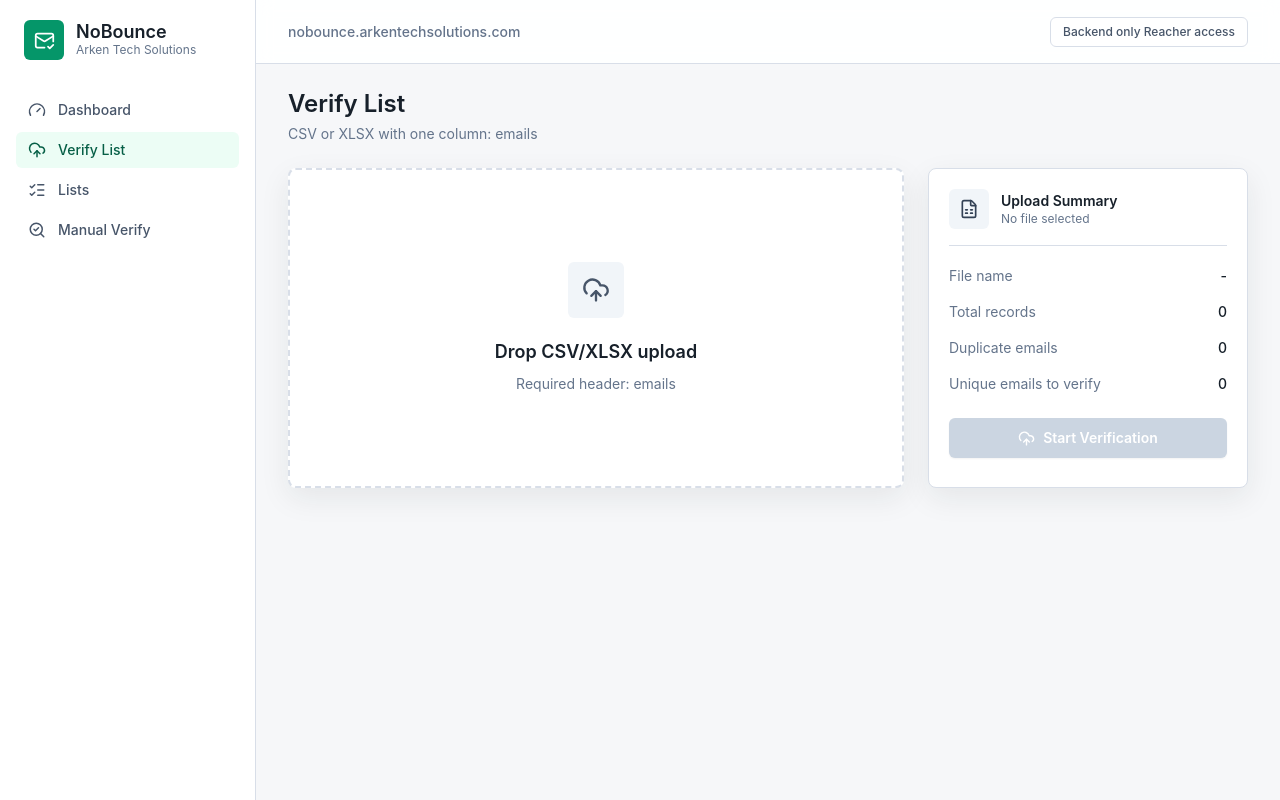
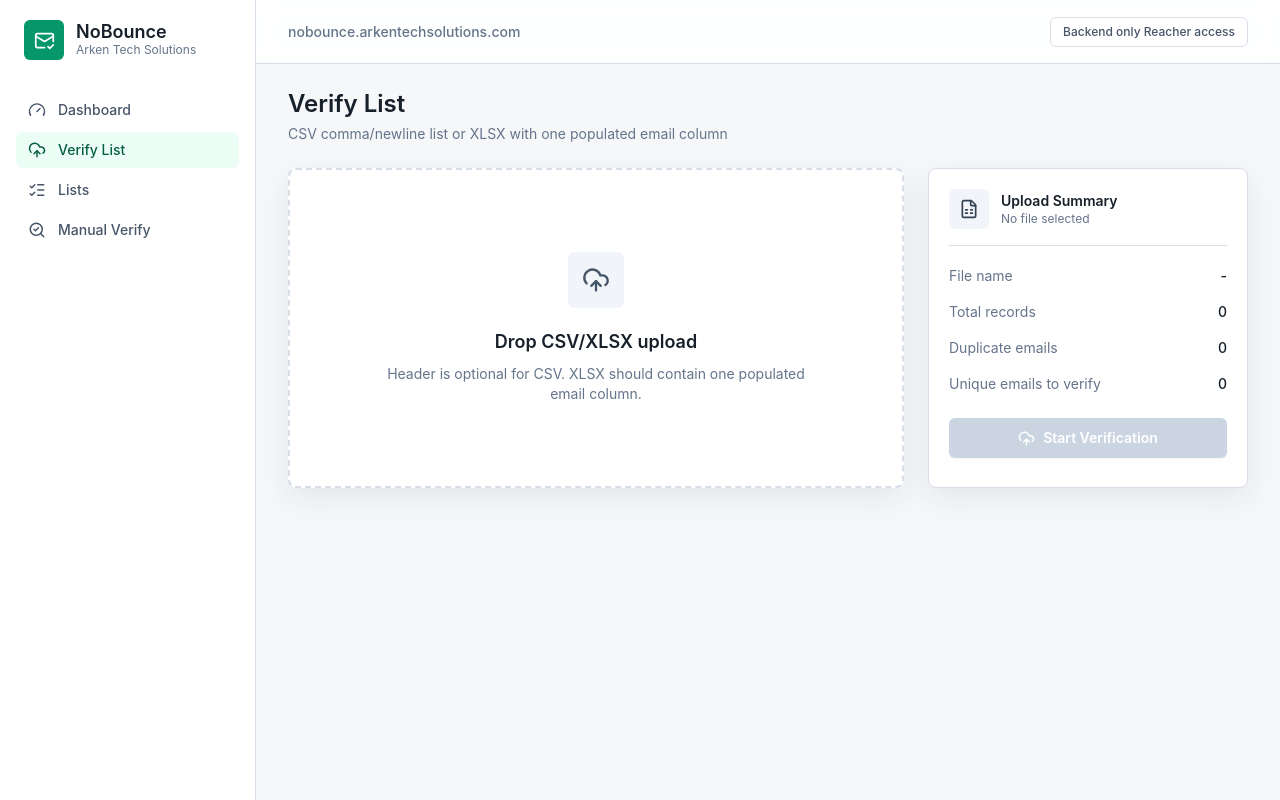
Before and after one commit to Sauravdhawale/arkentechmailtool, a React (Vite) app in the folder apps/frontend/: page /verify-list in a window 1280 px wide. Built offline with nearby package versions, Linux system fonts and the light colour scheme; no server answers.

Commit message:
Show upload progress on verify list

```diff
--- a/apps/frontend/src/pages/VerifyList.tsx
+++ b/apps/frontend/src/pages/VerifyList.tsx
@@ -2,6 +2,7 @@ import { FileSpreadsheet, UploadCloud } from "lucide-react";
 import { useRef, useState } from "react";
 import { useNavigate } from "react-router-dom";
 import { createBulkJob } from "../api";
+import { ProgressBar } from "../components/ProgressBar";
 import { formatNumber } from "../lib/format";
 import { isSupportedUpload, previewEmailFile } from "../lib/filePreview";
 import type { UploadPreview } from "../types";
@@ -13,6 +14,7 @@ export function VerifyList() {
   const [preview, setPreview] = useState<UploadPreview | null>(null);
   const [error, setError] = useState("");
   const [loading, setLoading] = useState(false);
+  const [uploadProgress, setUploadProgress] = useState(0);
   const [dragging, setDragging] = useState(false);
 
   const applyFile = async (nextFile: File | undefined) => {
@@ -45,8 +47,9 @@ export function VerifyList() {
 
     setLoading(true);
     setError("");
+    setUploadProgress(0);
     try {
-      const response = await createBulkJob(file);
+      const response = await createBulkJob(file, setUploadProgress);
       navigate(`/jobs/${response.jobId}`);
     } catch (err) {
       setError(err instanceof Error ? err.message : "Unable to create verification job.");
@@ -59,7 +62,9 @@ export function VerifyList() {
     <div className="space-y-6">
       <div>
         <h1 className="text-2xl font-semibold tracking-normal text-ink">Verify List</h1>
-        <p className="mt-1 text-sm text-slate-500">CSV or XLSX with one column: emails</p>
+        <p className="mt-1 text-sm text-slate-500">
+          CSV comma/newline list or XLSX with one populated email column
+        </p>
       </div>
 
       <section className="grid gap-6 lg:grid-cols-[minmax(0,1.4fr)_minmax(320px,0.6fr)]">
@@ -88,7 +93,7 @@ export function VerifyList() {
             </div>
             <div className="mt-5 text-lg font-semibold">Drop CSV/XLSX upload</div>
             <div className="mt-2 max-w-md text-sm text-slate-500">
-              Required header: emails
+              Header is optional for CSV. XLSX should contain one populated email column.
             </div>
           </div>
           <input
@@ -145,8 +150,21 @@ export function VerifyList() {
             className="focus-ring mt-6 inline-flex w-full items-center justify-center gap-2 rounded-md bg-emerald-600 px-4 py-2.5 text-sm font-semibold text-white shadow-sm hover:bg-emerald-700 disabled:cursor-not-allowed disabled:bg-slate-300"
           >
             <UploadCloud size={17} aria-hidden />
-            {loading ? "Starting..." : "Start Verification"}
+            {loading ? `Uploading ${uploadProgress}%` : "Start Verification"}
           </button>
+
+          {loading && (
+            <div className="mt-4 rounded-md border border-line bg-slate-50 px-3 py-3">
+              <div className="mb-2 flex items-center justify-between text-xs font-semibold text-slate-600">
+                <span>Uploading file</span>
+                <span>{uploadProgress}%</span>
+              </div>
+              <ProgressBar value={uploadProgress} />
+              <p className="mt-2 text-xs text-slate-500">
+                Verification progress will appear on the job details page.
+              </p>
+            </div>
+          )}
         </div>
       </section>
     </div>
```
